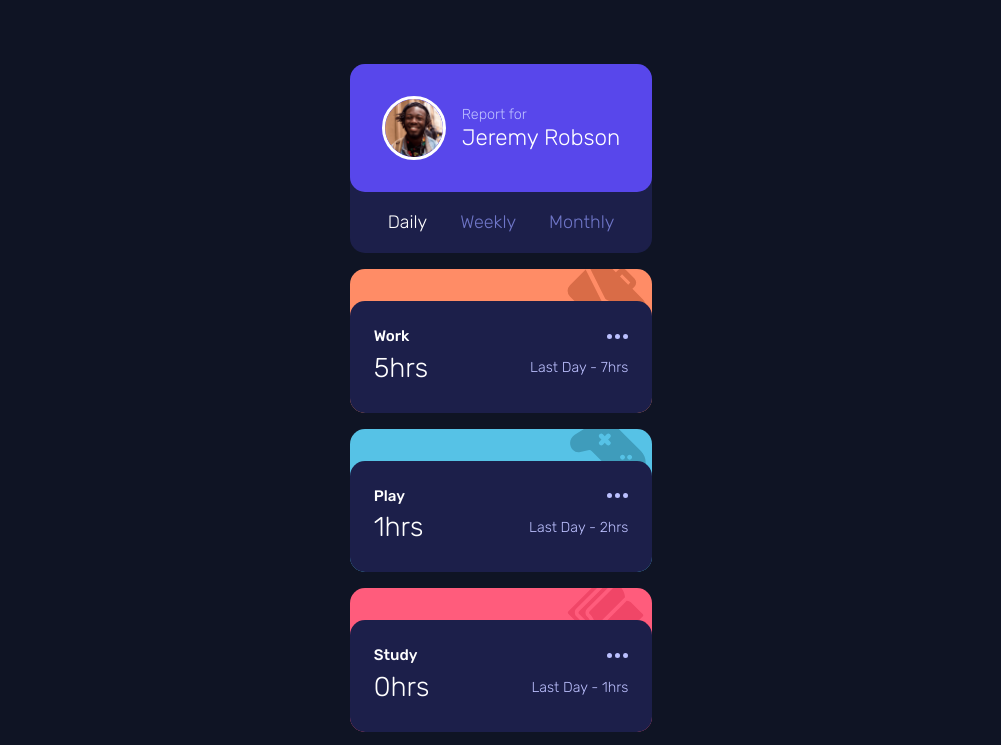
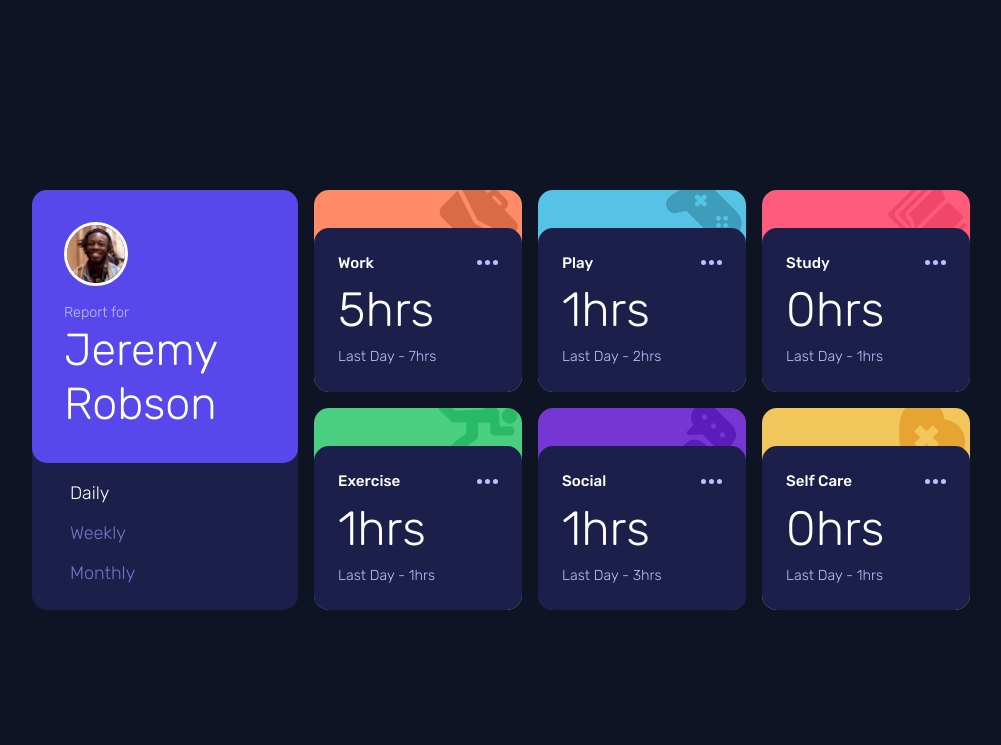
Before and after one commit to ccccchriz/time-tracking-dashboard-main, a plain HTML site: page index.html in a window 1280 px wide. Shown: the top 745 px of the page, without its empty margins (139-1140 px from the left). Drawn offline with Linux system fonts and the light colour scheme.

Commit message:
Added desktop support

```diff
--- a/index.html
+++ b/index.html
@@ -30,7 +30,7 @@
           <div class="dashboard__user">
             <img src="images/image-jeremy.png" alt="" />
             <span class="dashboard__for">Report for </span>
-            <span class="dashboard__name">Jeremy Robson</span>
+            <span class="dashboard__name">Jeremy <span>Robson</span></span>
           </div>
           <div class="dashboard__buttons">
             <button id="daily">Daily</button>
--- a/style.css
+++ b/style.css
@@ -262,3 +262,53 @@ main {
   background-repeat: no-repeat;
   background-position: 97% -10px;
 }
+
+@media (min-width: 1000px) {
+  .dashboard {
+    grid-template-columns: auto auto auto auto;
+  }
+
+  .dashboard__panel {
+    grid-row-start: 1;
+    grid-row-end: 3;
+    display: flex;
+    flex-direction: column;
+  }
+  .dashboard__user {
+    flex-grow: 1;
+    grid-template-columns: 1fr;
+  }
+
+  .dashboard__user > img {
+    max-width: 4rem;
+    margin-bottom: 1rem;
+  }
+
+  .dashboard__name {
+    display: flex;
+    flex-direction: column;
+    font-size: 2.8rem;
+    padding-right: 3rem;
+  }
+
+  .dashboard__buttons {
+    flex-direction: column;
+    align-items: flex-start;
+    gap: 0.7rem;
+    flex-grow: 0;
+    margin-bottom: 0.4rem;
+  }
+
+  .dashboard__card {
+    width: 13rem;
+  }
+
+  .card__big-number {
+    font-size: 3rem;
+  }
+
+  .card__info {
+    flex-direction: column;
+    align-items: flex-start;
+  }
+}
```
